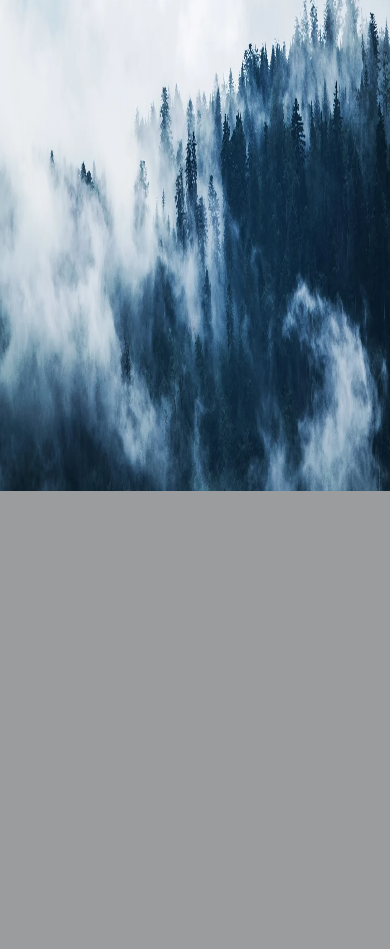
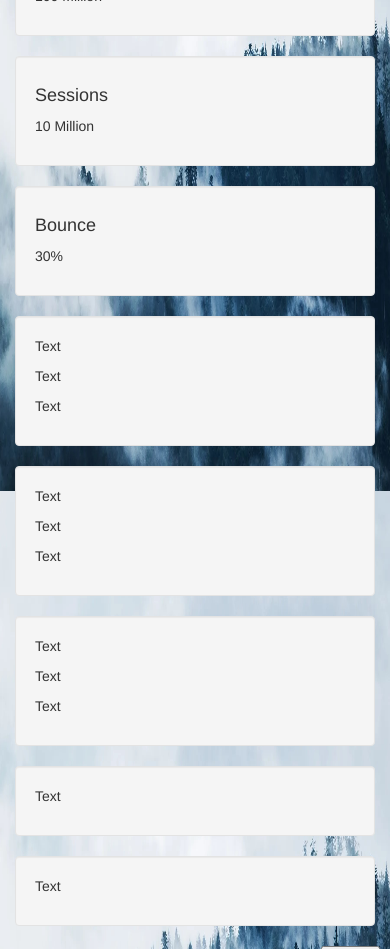
Before and after one commit to tuningfolk/CSEA-induction, a Flask app: page / in a window 390 px wide. Shown: the part 353-1302 px from the top of the page. Before the commit the page ends 844 px from the top, so only its background shows below. Run offline with Flask 2, Linux system fonts and the light colour scheme; data that the repository does not hold is empty; some libraries are stand-ins or nearby versions.

Commit message:
Added dashboard

```diff
--- a/app.py
+++ b/app.py
@@ -1,4 +1,4 @@
-from flask import Flask, render_template
+from flask import Flask, render_template, request
 import urllib.request
 
 import os
@@ -18,19 +18,31 @@ app.config["TEMPLATES_AUTO_RELOAD"] = True
 # if not os.environ.get("API_KEY"):
 #     raise RuntimeError("API_KEY not set")
 
-@app.route('/')
+@app.route('/', methods = ["GET", "POST"])
 def index():
-    # api_key = os.environ.get("API_KEY")
-    symbol = "PARIS"
-    url = f"https://api.weatherapi.com/v1/current.json?key=8e67619d356c4ac7ad861838230801&q={urllib.parse.quote(symbol)}&aqi=yes"
+    if(request.method == "POST"):
+        country_name = request.form.get("country_name")
+        symbol = country_name
+        url = f"https://api.weatherapi.com/v1/current.json?key=8e67619d356c4ac7ad861838230801&q={urllib.parse.quote(symbol)}&aqi=yes"
 
-    response = requests.get(url)
-    response.raise_for_status()
+        response = requests.get(url)
+        response.raise_for_status()
 
-    quote = response.json()
-    is_day = int(quote["current"]["is_day"])
-    print(quote)
+        quote = response.json()
+
+
+    else:
+        # api_key = os.environ.get("API_KEY")
+        symbol = "NEW DELHI"
+        url = f"https://api.weatherapi.com/v1/current.json?key=8e67619d356c4ac7ad861838230801&q={urllib.parse.quote(symbol)}&aqi=yes"
+
+        response = requests.get(url)
+        response.raise_for_status()
+
+        quote = response.json()
+        is_day = int(quote["current"]["is_day"])
+        print(quote)
 
 
 
-    return render_template("index.html", is_day = is_day, countries = country)
+        return render_template("index.html", is_day = is_day, countries = country)
--- a/templates/index.html
+++ b/templates/index.html
@@ -14,8 +14,91 @@
 
 {% block main %}
 
+<div class="container-fluid">
+    <div class="row content">
+      <!-- <div class="col-sm-3 sidenav hidden-xs">
+        <h2>Logo</h2>
+        <ul class="nav nav-pills nav-stacked">
+          <li class="active"><a href="#section1">Dashboard</a></li>
+          <li><a href="#section2">Age</a></li>
+          <li><a href="#section3">Gender</a></li>
+          <li><a href="#section3">Geo</a></li>
+        </ul><br>
+      </div> -->
+      <br>
+
+      <div class="col-sm-12">
+        <div class="well">
+          <h4>Dashboard</h4>
+          <p>Some text..</p>
+        </div>
+        <div class="row">
+          <div class="col-sm-3">
+            <div class="well">
+              <h4>Users</h4>
+              <p>1 Million</p>
+            </div>
+          </div>
+          <div class="col-sm-3">
+            <div class="well">
+              <h4>Pages</h4>
+              <p>100 Million</p>
+            </div>
+          </div>
+          <div class="col-sm-3">
+            <div class="well">
+              <h4>Sessions</h4>
+              <p>10 Million</p>
+            </div>
+          </div>
+          <div class="col-sm-3">
+            <div class="well">
+              <h4>Bounce</h4>
+              <p>30%</p>
+            </div>
+          </div>
+        </div>
+        <div class="row">
+          <div class="col-sm-4">
+            <div class="well">
+              <p>Text</p>
+              <p>Text</p>
+              <p>Text</p>
+            </div>
+          </div>
+          <div class="col-sm-4">
+            <div class="well">
+              <p>Text</p>
+              <p>Text</p>
+              <p>Text</p>
+            </div>
+          </div>
+          <div class="col-sm-4">
+            <div class="well">
+              <p>Text</p>
+              <p>Text</p>
+              <p>Text</p>
+            </div>
+          </div>
+        </div>
+        <div class="row">
+          <div class="col-sm-8">
+            <div class="well">
+              <p>Text</p>
+            </div>
+          </div>
+          <div class="col-sm-4">
+            <div class="well">
+              <p>Text</p>
+            </div>
+          </div>
+        </div>
+      </div>
+    </div>
+  </div>
+
 <form action = "/" method="post">
-    <select id="country">
+    <select id="country_name">
         {% for country in countries %}
             <option>{{ countries[country] }}</option>
         {% endfor %}
--- a/templates/layout.html
+++ b/templates/layout.html
@@ -5,12 +5,13 @@
 
 
         <meta name="viewport" content="width=device-width, initial-scale=1.0">
+        <link rel="stylesheet" href="https://maxcdn.bootstrapcdn.com/bootstrap/3.4.1/css/bootstrap.min.css">
+        <script src="https://ajax.googleapis.com/ajax/libs/jquery/3.6.1/jquery.min.js"></script>
+        <script src="https://maxcdn.bootstrapcdn.com/bootstrap/3.4.1/js/bootstrap.min.js"></script>
 
         <title>Homepage</title>
 
         {% block head %} {% endblock %}
-
-
 
     </head>
 
```
